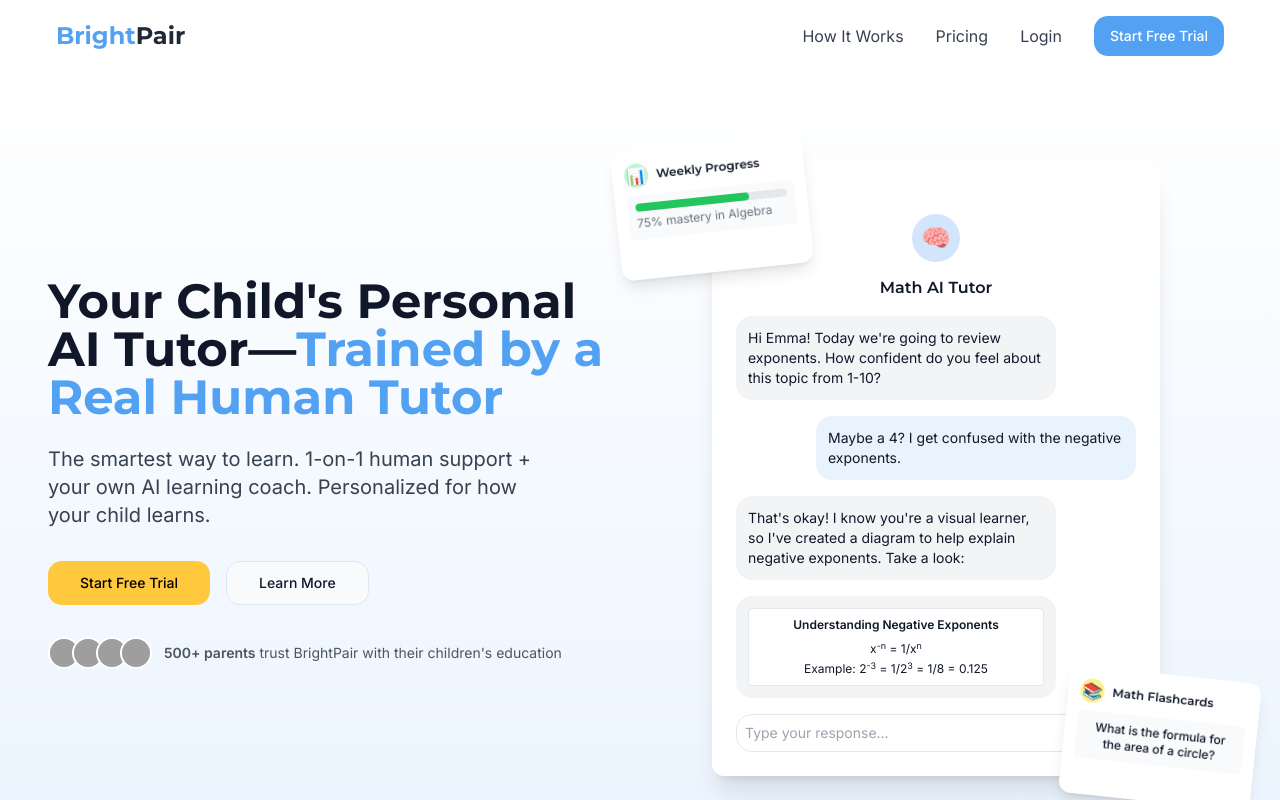
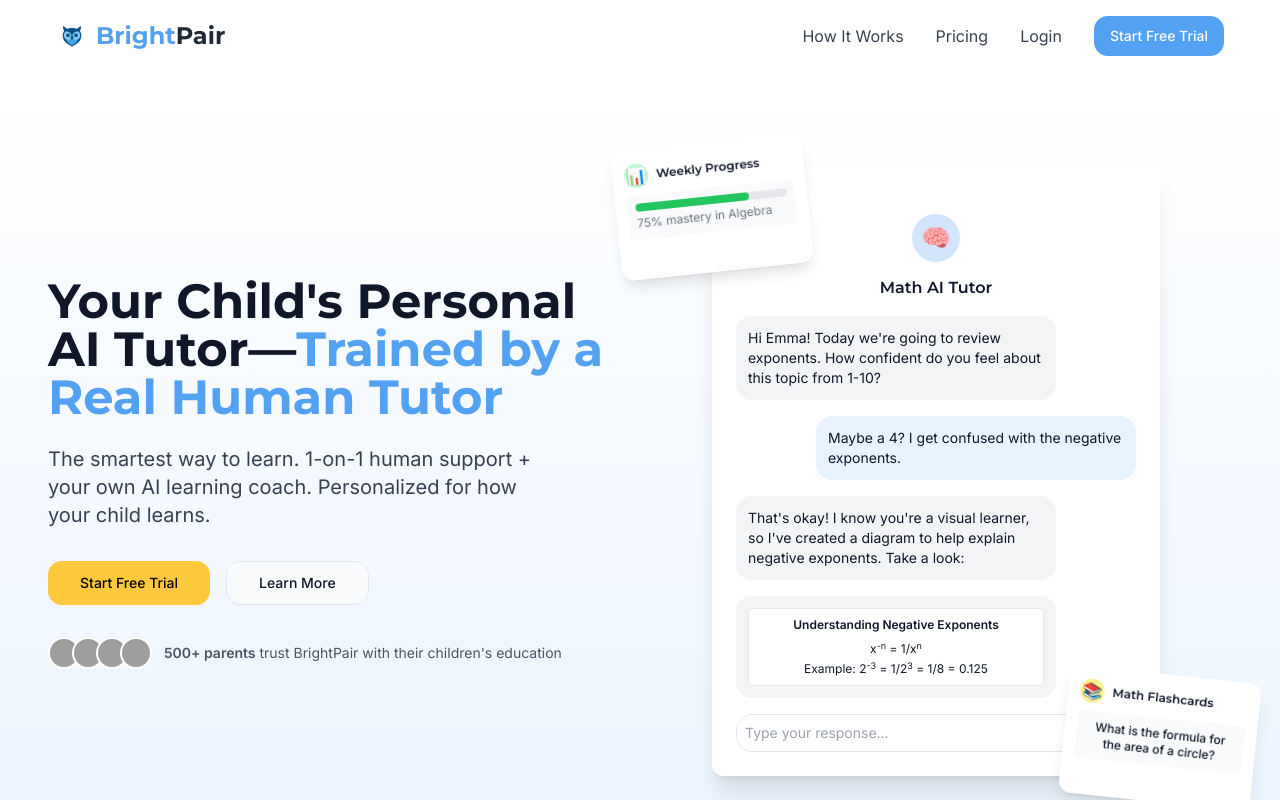
Before and after one commit to seanvraineri/brightpair-ai-tutor, a React (Vite) app: page / in a window 1280 px wide. Shown: the top 800 px of the page. Built offline with nearby package versions, Linux system fonts and the light colour scheme; grey boxes are pictures that could not be loaded.

Commit message:
Add logo image
Add logo image to the top left of the navbar.

```diff
--- a/src/components/Logo.tsx
+++ b/src/components/Logo.tsx
@@ -8,15 +8,22 @@ interface LogoProps {
 
 const Logo: React.FC<LogoProps> = ({ className = "", size = "md" }) => {
   const sizeClasses = {
-    sm: "text-xl",
-    md: "text-2xl",
-    lg: "text-4xl",
+    sm: "h-6",
+    md: "h-8",
+    lg: "h-12",
   };
 
   return (
-    <div className={`font-display font-bold ${sizeClasses[size]} ${className}`}>
-      <span className="text-brightpair">Bright</span>
-      <span className="text-gray-800">Pair</span>
+    <div className={`font-display font-bold flex items-center ${className}`}>
+      <img
+        src="/lovable-uploads/7f63bfa0-be25-4a8a-ad89-6492e4b629e1.png"
+        alt="BrightPair Owl Logo"
+        className={`${sizeClasses[size]} mr-2`}
+      />
+      <span className={`${size === "sm" ? "text-xl" : size === "md" ? "text-2xl" : "text-4xl"}`}>
+        <span className="text-brightpair">Bright</span>
+        <span className="text-gray-800">Pair</span>
+      </span>
     </div>
   );
 };
```
Also changed, not shown: public/lovable-uploads/7f63bfa0-be25-4a8a-ad89-6492e4b629e1.png (added).
